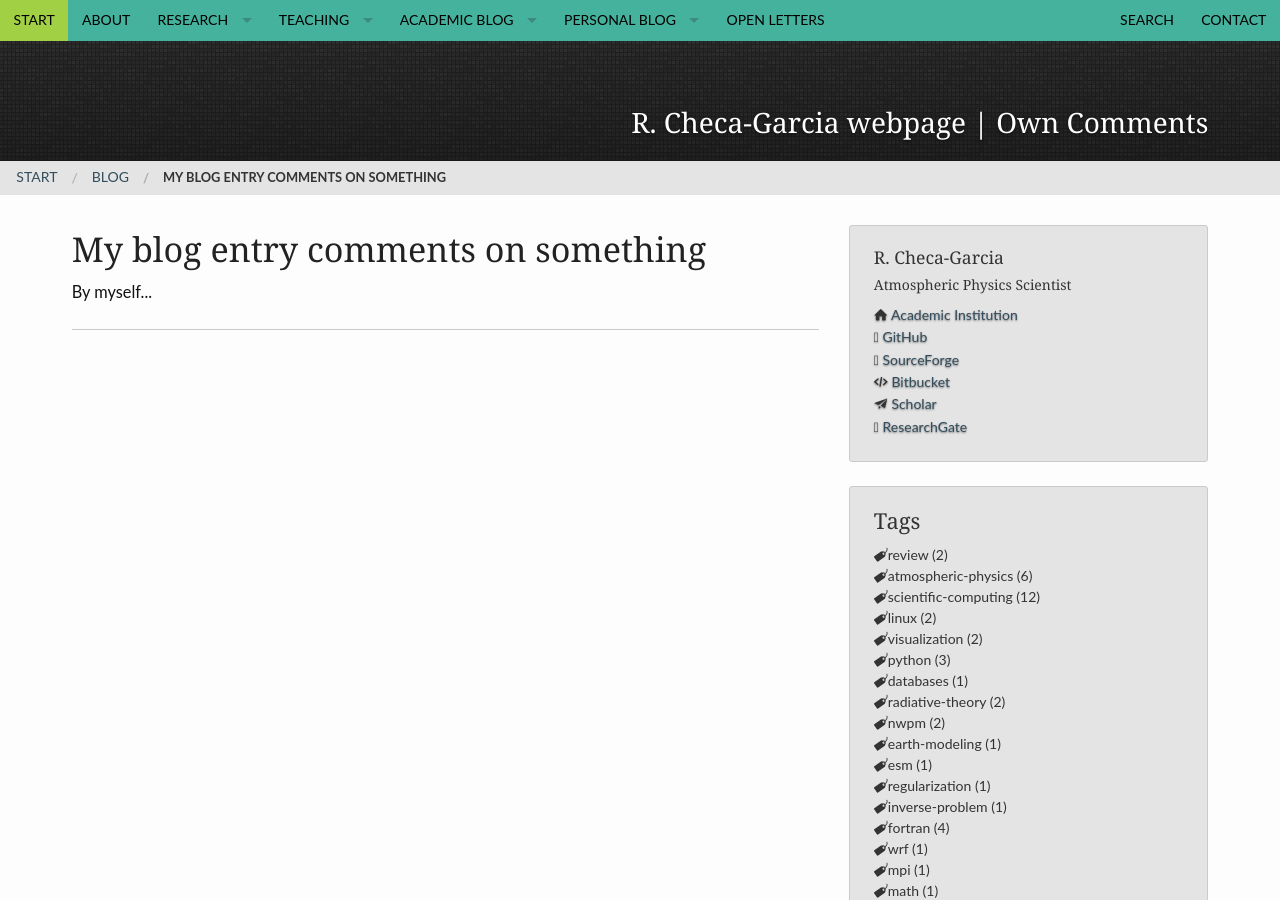
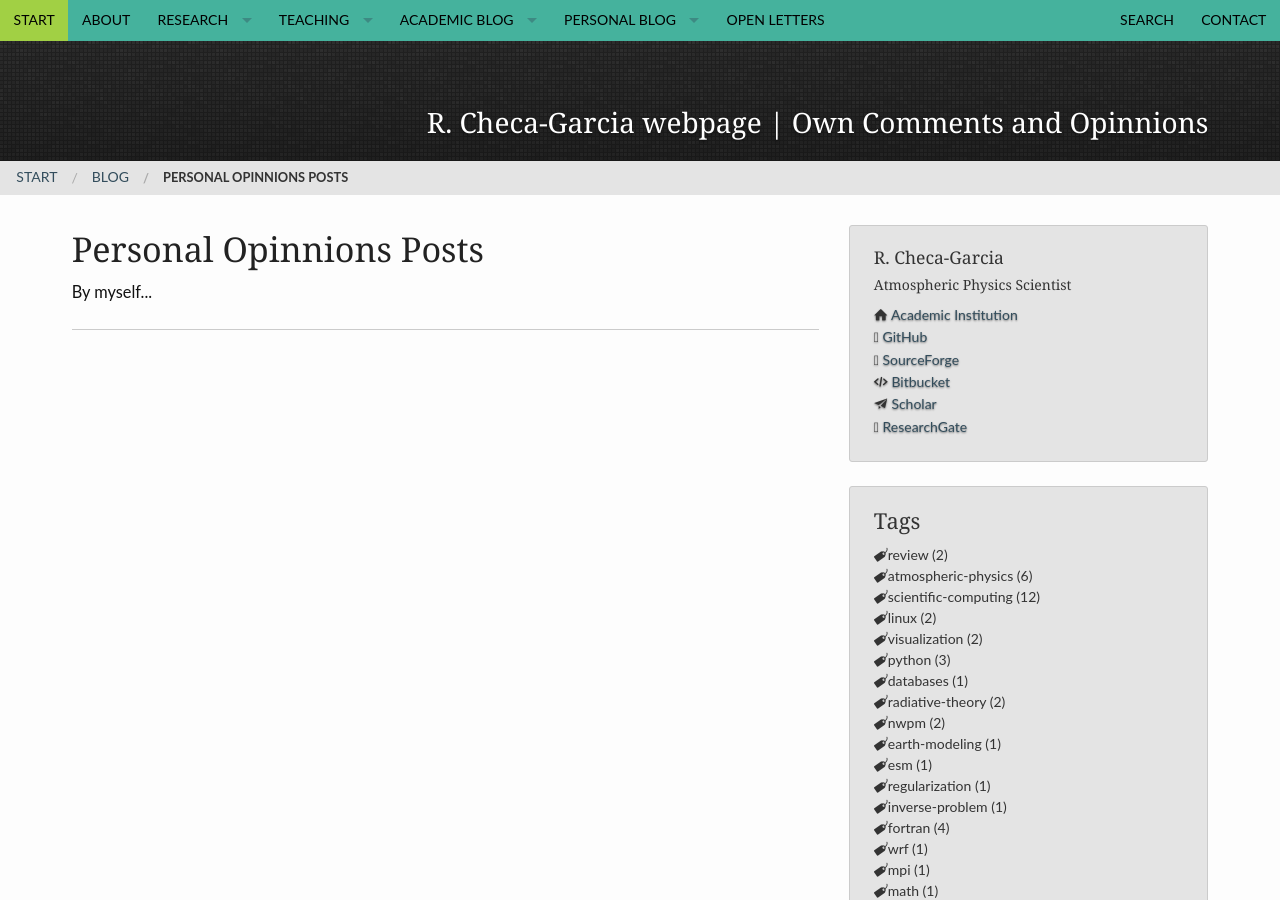
Before and after one commit to RCHG/rchg.github.io, a Jekyll site: the page built from blog/archive_comments.html, in a window 1280 px wide and 900 px high. Built offline with Jekyll 4.4.1, drawn with Linux system fonts in a browser that asks for light colours.

Commit message:
Update archive_comments.html

```diff
--- a/blog/archive_comments.html
+++ b/blog/archive_comments.html
@@ -1,11 +1,11 @@
 ---
 layout: default
-title: "My blog entry comments on something"
+title: "Personal Opinnions Posts"
 teaser: "By myself..."
 breadcrumb: true
 sidebar: right
 header:
-    title: R. Checa-Garcia webpage | Own Comments
+    title: R. Checa-Garcia webpage | Own Comments and Opinnions
     pattern: pattern_jquery-dark-grey-tile.png
 permalink: "blog/archive_opinnion/"
 ---
```
